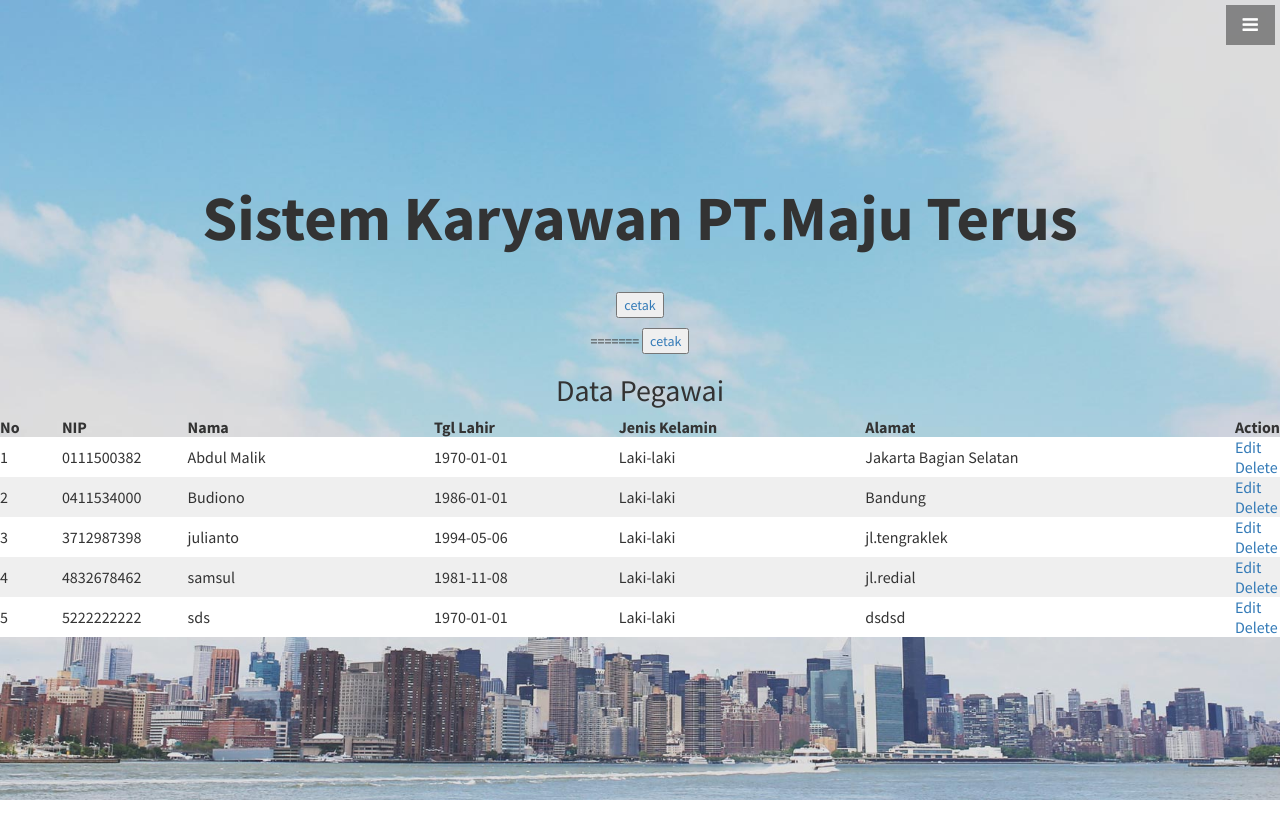
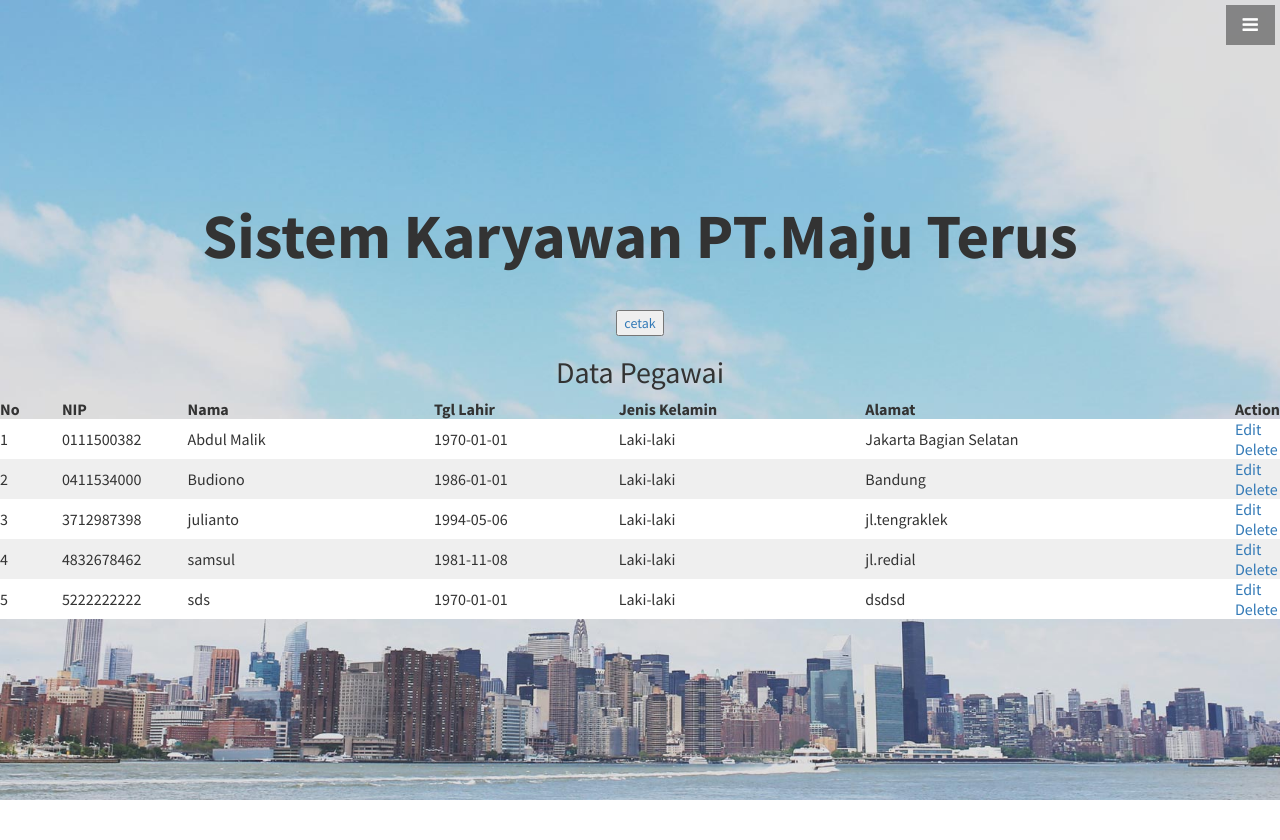
Before and after one commit to IrvanAli/WEB, a PHP site: page /index.php?page=tampil in a window 1280 px wide. Shown: the top 840 px of the page. Run offline with PHP 8.4, Linux system fonts and the light colour scheme; a user stored in the database is signed in; data comes from the database, SQL or seed files in the repository.

Commit message:
Menghapus tombol cetak

```diff
--- a/tampil.php
+++ b/tampil.php
@@ -2,8 +2,6 @@
 include "koneksi.php";
 
 ?>
-<a href="laporan.php" target="_blank" style="text-decoration: none;"><input type="button" name="tambah" value="cetak" class="btn.btn-succes"></a><p></p>
-=======
     <a href="laporan.php" target="_blank" style="text-decoration: none;"><input type="button" name="tambah" value="cetak" class="btn.btn-succes"></a><p></p>
 <div id="content">
 	<h2>Data Pegawai</h2>
```
